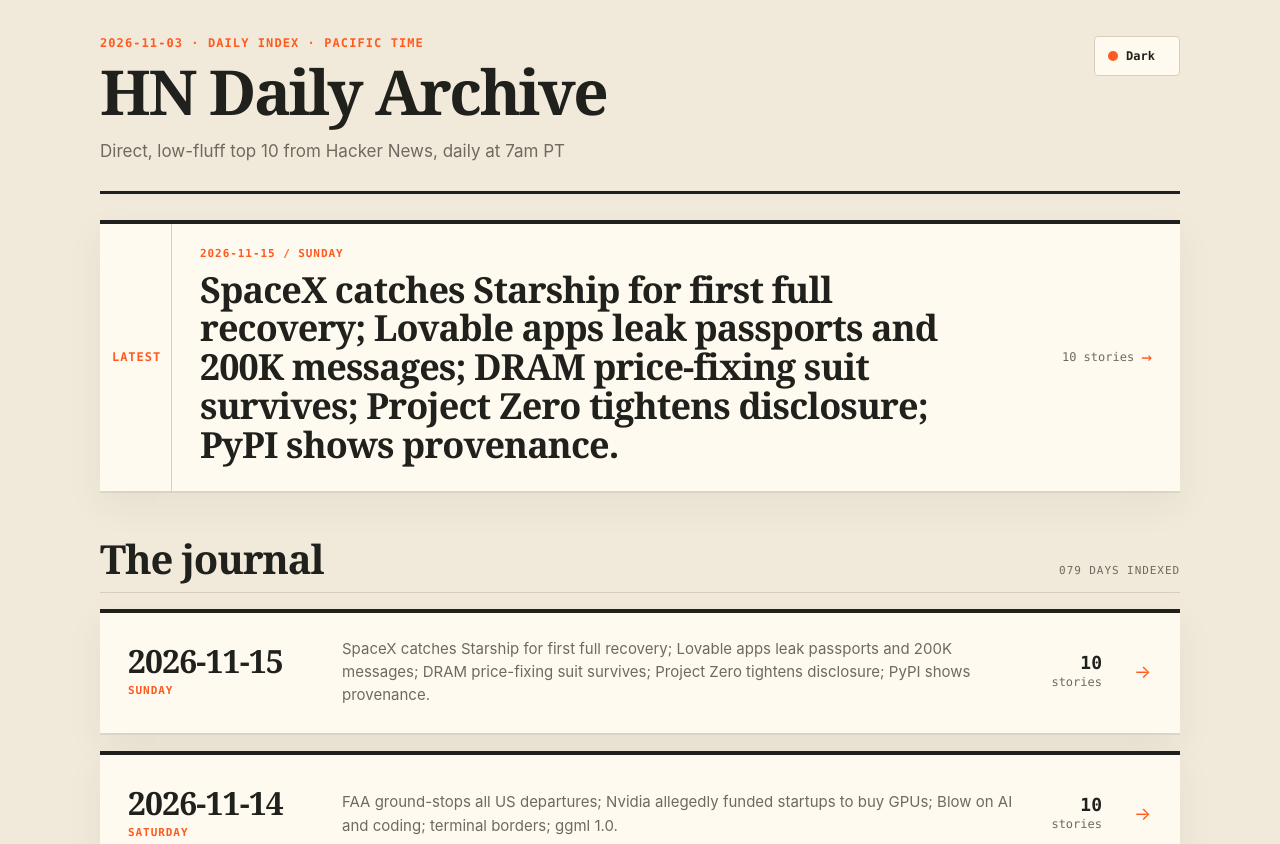
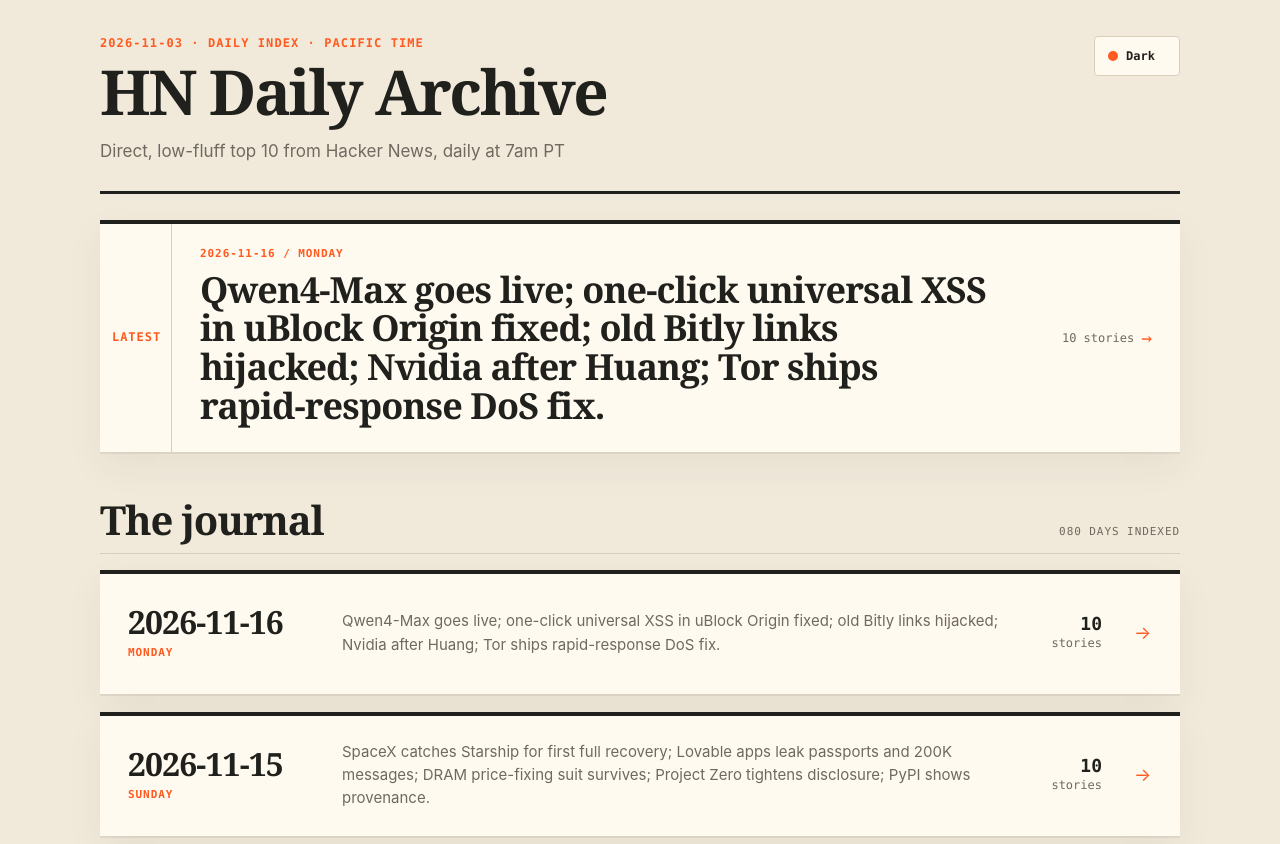
Before and after one commit to tk3369/hn-daily, a plain HTML site: page index.html in a window 1280 px wide. Shown: the top 844 px of the page. Drawn offline with Linux system fonts and the light colour scheme.

Commit message:
Archive: add 2026-11-16 — Qwen4-Max, uBlock Origin UXSS, Bitly hijack — static, no tracking

```diff
--- a/index.html
+++ b/index.html
@@ -102,11 +102,11 @@
       <button class="theme-toggle" id="theme-toggle" type="button" aria-label="Switch color theme" title="Toggle theme (T)"><span class="theme-dot" aria-hidden="true"></span><span class="theme-text">Dark</span></button>
     </header>
 
-    <a class="latest" id="latest-link" href="https://tk3369.github.io/hn-daily/2026-11-15/" data-local-href="2026-11-15/" target="_blank" rel="noopener" onclick="return openBrief(event, this)" aria-label="Open latest brief for Sunday 2026-11-15">
+    <a class="latest" id="latest-link" href="https://tk3369.github.io/hn-daily/2026-11-16/" data-local-href="2026-11-16/" target="_blank" rel="noopener" onclick="return openBrief(event, this)" aria-label="Open latest brief for Monday 2026-11-16">
       <span class="latest-label">Latest</span>
       <span class="latest-main">
-        <span class="latest-date">2026-11-15 / SUNDAY</span>
-        <span class="latest-title">SpaceX catches Starship for first full recovery; Lovable apps leak passports and 200K messages; DRAM price-fixing suit survives; Project Zero tightens disclosure; PyPI shows provenance.</span>
+        <span class="latest-date">2026-11-16 / MONDAY</span>
+        <span class="latest-title">Qwen4-Max goes live; one-click universal XSS in uBlock Origin fixed; old Bitly links hijacked; Nvidia after Huang; Tor ships rapid-response DoS fix.</span>
       </span>
       <span class="latest-meta">10 stories <span class="arrow" aria-hidden="true">→</span></span>
     </a>
@@ -114,11 +114,20 @@
     <section aria-labelledby="archive-title">
       <div class="archive-head">
         <h2 id="archive-title">The journal</h2>
-        <span class="archive-count">079 days indexed</span>
+        <span class="archive-count">080 days indexed</span>
       </div>
 
       <ol class="archive-list" id="archive-list">
         <!-- ARCHIVE_ENTRIES_START: prepend new day entries directly below this line. -->
+        <li class="day-entry">
+          <a class="day-link" href="https://tk3369.github.io/hn-daily/2026-11-16/" data-local-href="2026-11-16/" target="_blank" rel="noopener" onclick="return openBrief(event, this)" data-entry aria-label="Open Monday 2026-11-16 brief">
+            <time class="day-date" datetime="2026-11-16">2026-11-16<span class="day-weekday">Monday</span></time>
+            <span class="day-summary">Qwen4-Max goes live; one-click universal XSS in uBlock Origin fixed; old Bitly links hijacked; Nvidia after Huang; Tor ships rapid-response DoS fix.</span>
+            <span class="day-count"><strong>10</strong> stories</span>
+            <span class="day-arrow" aria-hidden="true">→</span>
+          </a>
+        </li>
+
         <li class="day-entry">
           <a class="day-link" href="https://tk3369.github.io/hn-daily/2026-11-15/" data-local-href="2026-11-15/" target="_blank" rel="noopener" onclick="return openBrief(event, this)" data-entry aria-label="Open Sunday 2026-11-15 brief">
             <time class="day-date" datetime="2026-11-15">2026-11-15<span class="day-weekday">Sunday</span></time>
```
